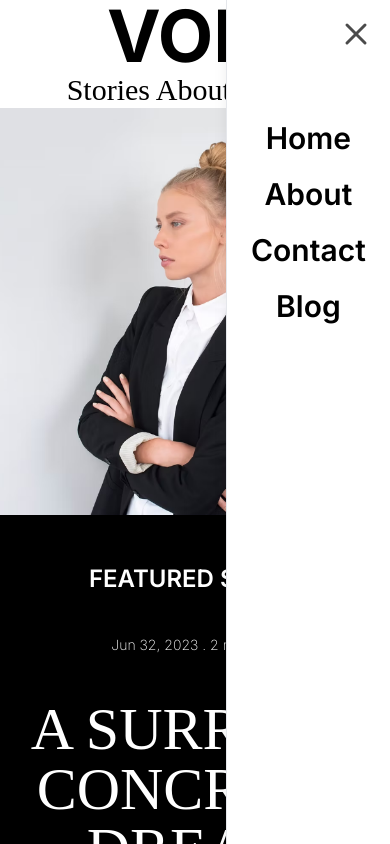
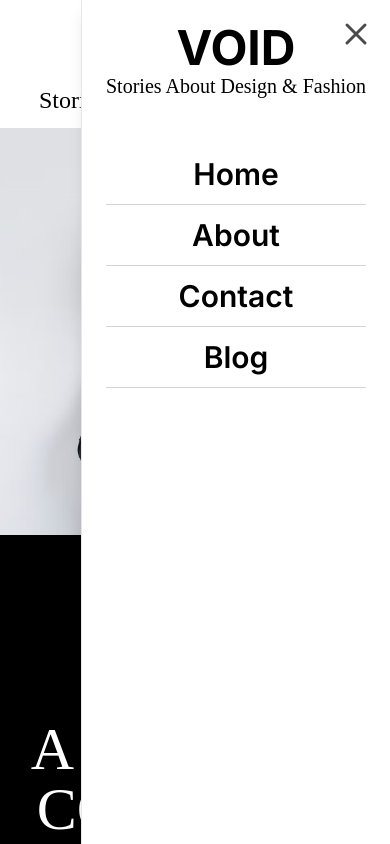
Before and after one commit to yumnashaikh07/Blog-Website, a Next.js app: page / in a window 390 px wide. Both pictures are taken after a click on the button 370 px from the left and 36 px from the top of the page. Shown: the top 844 px of the page. Built offline with nearby package versions, Linux system fonts and the light colour scheme.

Commit message:
added responsiveness

```diff
--- a/next.config.mjs
+++ b/next.config.mjs
@@ -1,4 +1,9 @@
 /** @type {import('next').NextConfig} */
-const nextConfig = {};
+const nextConfig = {
+    images: {
+        domains: ['cdn.sanity.io'], // Add the domain here
+      },
+
+};
 
 export default nextConfig;
--- a/package.json
+++ b/package.json
@@ -9,6 +9,7 @@
     "lint": "next lint"
   },
   "dependencies": {
+    "@portabletext/react": "^3.2.0",
     "@radix-ui/react-dialog": "^1.1.4",
     "@radix-ui/react-slot": "^1.1.1",
     "@rehype-pretty/transformers": "^0.13.2",
--- /dev/null
+++ b/src/app/blog/[slug]/page.tsx
@@ -0,0 +1,54 @@
+// HERE IM FETCHING DATA FROM SANITY AND RENDERING IT MY CARDS ARE STATICALY GENERATED IN Blog/page.tsx
+//IT IS EACH BLOG POST CONTENT WHICH IS SHOWN DYNAMICLY IN [slug].tsx HERE
+// I CAN FETCH DATA FROM SANITY AND RENDER IT DYNAMICALLY
+import { client } from "@/sanity/lib/client";
+import { urlFor } from "@/sanity/lib/image";
+import Image from "next/image";
+import { PortableText } from "@portabletext/react";
+import { ArrowBigLeft, HomeIcon } from "lucide-react";
+import Link from "next/link";
+
+interface BlogPostType {
+  title: string;
+  description: string;
+  slug: string;
+  image: string;
+  Content: any;
+}
+
+async function getBlogPost(slug: string) {
+  const query = `*[_type == "blogPost" && slug.current == "${slug}"]{
+    title,
+    description,
+    image,
+    "slug" : slug.current,
+    Content,
+  }[0]`;
+
+  return await client.fetch(query);
+}
+
+export default async function BlogPostPage({ params }: { params: { slug: string } }) {
+  const post: BlogPostType = await getBlogPost(params.slug);
+  if (!post) {
+    return <p>Post not found.</p>;
+  }
+
+  return (
+    <main className="flex flex-col max-w-5xl items-center p-4 mx-auto ">
+      <h1 className="text-3xl md:text-5xl  my-5 font-semibold">{post.title}</h1>
+      <p className="text-sm mb-4 border-l-2 text-start text-gray-600 pl-3 italic border-gray-500">{post.description}</p>
+      <Image src={urlFor(post.image).url()} alt={post.title} width={500} height={500}  className="mb-5"/>
+
+      <div className="text-xl ">
+        <PortableText value={post.Content}/>
+      </div>
+      <div className="border-b-2 mt-5 w-full border-gray-500 mx-auto"></div>
+      <div className="border-b-2 mt-1 w-full border-gray-500 mx-auto"></div>
+      <div className="flex justify-between mx-auto space-x-72 md:space-x-[900px]  mb-20 items-center">
+      <Link href={"/blog"} ><ArrowBigLeft size={47} strokeWidth={1.25} className=" transition-transform duration-500 hover:scale-150 "/></Link>
+      <Link href={"/"} ><HomeIcon size={35} strokeWidth={1.5} className=" transition-transform duration-500 hover:scale-150 "/></Link>
+      </div>
+    </main>
+  );
+}
--- a/src/app/blog/page.tsx
+++ b/src/app/blog/page.tsx
@@ -1,13 +1,15 @@
+//This Page is for Blog Cards Only
+// I CAN FETCH DYNAMIC DATA TOO (FROM API) OR SANITY IN THE SAME WAY AS I DID IN [slug].tsx
 import Image from "next/image";
 import Link from "next/link";
 
-interface Posts {
+interface BlogCardType {
   slug: string;
   title: string;
   image: string;
   description: string;
 }
-const blogPosts: Posts[] = [
+const BlogCards: BlogCardType [] = [
   {
     slug: "1",
     title: "The Rise of Minimalism in Fashion",
@@ -46,25 +48,22 @@ const blogPosts: Posts[] = [
     image: "/image1.png",
     description: "Mar 32, 2024 . 2 min read",
   },
+
+
 ];
 
 export default function Blogs() {
   return (
-    <div id="blog-posts" className="container mx-auto md:p-10 ">
+    <div id="blog-posts" className="container mx-auto md:p-10">
       <h2 className="text-5xl font font-extralight flex items-center justify-center text-white h-20 bg-black mb-8">
         BLOGS
       </h2>
       <div className="grid grid-cols-1 sm:grid-cols-2 lg:grid-cols-3 md:p-0 p-5 gap-8">
-        {blogPosts.map((post) => {
-          return (
-            <Link
-              key={post.slug}
-              href={`/blog/${post.slug}`}
-              className="border rounded-lg overflow-hidden shadow-md block"
-            >
+        {BlogCards.map((BlogCard) => (
+          <Link key={BlogCard.slug} href={`/blog/${BlogCard.slug}` } className="border rounded-lg overflow-hidden shadow-md block">
               <Image
-                src={post.image}
-                alt={post.title}
+                src={BlogCard.image}
+                alt={BlogCard.title}
                 width={500}
                 height={300}
                 className="w-full h-56 object-cover"
@@ -72,13 +71,10 @@ export default function Blogs() {
                 blurDataURL="/path/to/low-res-image.jpg"
               />
               <div className="p-4">
-                <p className="text-sm "> {post.description}</p>
-                <h3 className="text-xl font-bold">{post.title}</h3>
+                <h3 className="text-xl font-bold">{BlogCard.title}</h3>
+                <p className="text-sm text-gray-500">{BlogCard.description}</p>
               </div>
-            </Link>
-          );
-        })}
+          </Link>
+        ))}
       </div>
-    </div>
-  );
-}
+    </div>)}
--- a/src/app/eachblog/[slug]/page.tsx
+++ /dev/null
@@ -1,37 +0,0 @@
-// //HERE IM FETCHING STATIC DATA IN "MARKDOWN .MD FILES" DYNAMICALLY
-// // I CAN FETCH DYNAMIC DATA TOO (FROM API) IN THE SAME WAY
-// //I CAN FETCH DATA FROM SANITY AND RENDER IT DYNAMICALLY
-import { client } from "@/sanity/lib/client"
-
-interface BlogPostType {
-  title: string,
-  description: string,
-  slug: string,
-  image: string,
-  content: string
-}
-async function getBlogPost(){
-  const query = `*[_type == "blogPost"]{
-    title,
-    description,
-    slug,
-    image,
-    content
-    }`
-
-return await client.fetch(query)
-  }
-
-  export default async function BlogPostPage(){
-      const Posts : BlogPostType []= await getBlogPost()
-      console.log(Posts)
-    return(
-    <main>
-{Posts.map((Post:BlogPostType , slug :number) =>
-  <div><h1>{Post.title}</h1>
-<p>{Post.slug}</p></div>
-
-)}
-        </main>
-  )
-}
--- a/src/app/page.tsx
+++ b/src/app/page.tsx
@@ -1,12 +1,25 @@
 
 import Image from "next/image";
 import Link from "next/link";
+interface BlogCardType {
+  slug: string;
+  title: string;
+  image: string;
+  description: string;
+}
+const BlogCards: BlogCardType [] = [
+  {
+    slug: "0",
+    title: "A SURREAL CONCRETE DREAM",
+    image: "/blog.png",
+    description: "Mar 32, 2024 . 2 min read",
+  },]
 export default function Home() {
-  // const featuredPosts = posts.slice(0, 3); // Get the first 3 blog posts for the homepage
+  // const featuredPosts = post.slice(0, 3); // Get the first 3 blog posts for the homepage
 
   return (
     <main>
-          <h1 className="text-3xl  font text-center">Stories About Design</h1>
+          <h1 className="text-2xl md:text-3xl md:my-0 my-3 font text-center">Stories About Design & Fashion</h1>
       <div className="md:flex md:justify-between grid grid-cols-1 md:my-11 md:px-20">
           <Image
             src={"/blog.png"}
@@ -14,23 +27,19 @@ export default function Home() {
             height={611}
             alt="herosection01"
           />
+
+
         <div className="bg-black text-white py-12 text-center md:w-[637px] md:h-[611px]">
+        {BlogCards.map((BlogCard) => (
+          <Link key={BlogCard.slug} href={`/blog/${BlogCard.slug}` }>
           <h1 className="text-2xl font-semibold">FEATURED STORY</h1>
-          <h5 className="text-sm font-extralight mt-10 md:mt-20">Jun 32, 2023 . 2 min read</h5>
-          <h1 className="md:text-7xl text-6xl font mt-11"><Link href={"/"}>A SURREAL CONCRETE DREAM</Link></h1>
+          <h5 className="text-sm font-extralight mt-10 md:mt-20">{BlogCard.description}</h5>
+          <h1 className="md:text-7xl text-6xl font mt-11">{BlogCard.title}</h1>
+          </Link>))}
         </div>
+
       </div>
       <div className="border-b-[1px] border-white flex md:hidden"></div>
-
-      {/* <section>
-        <h3 className=" text-3xl px-20">LATEST</h3>
-        <div className="grid grid-cols-1 md:grid-cols-3 gap-10">
-        {featuredPosts.map((post) => (
-          <BlogCard key={post.slug} post={post} />
-        ))}
-      </div>
-      </section> */}
-
     </main>
   );
 }
--- a/src/components/header.tsx
+++ b/src/components/header.tsx
@@ -1,36 +1,56 @@
-'use client'
-import { Button } from "@/components/ui/button"
-import {
-    Sheet,
-    SheetContent,
-    SheetTrigger,
-  } from "@/components/ui/sheet"
+"use client";
+import { Button } from "@/components/ui/button";
+import { Sheet, SheetContent, SheetTrigger } from "@/components/ui/sheet";
 import useInvalidPaths from "@/lib/invalid-paths";
-  import {AlignJustifyIcon } from 'lucide-react';
+import { AlignJustifyIcon } from "lucide-react";
 import Link from "next/link";
 
-export default function Header(){
-  const invalidPaths :boolean = useInvalidPaths();
-  if(invalidPaths)return <></>
-    return(
+export default function Header() {
+  const invalidPaths: boolean = useInvalidPaths();
+  if (invalidPaths) return <></>;
+  return (
     <header className="flex  justify-between md:p-10 items-center">
-<Button className="bg-white rounded-none border-black text-black px-11 py-5 hover:bg-black hover:text-white border-[1px] md:flex hidden"><Link href={"/"}>Subscribe</Link></Button>
-<h1 className="text-7xl text-black md:ml-0 ml-[107px] font-bold">VOID</h1>
-<Sheet >
-  <SheetTrigger><h1 className="md:flex hidden text-5xl font-bold  text-black">Menu</h1><AlignJustifyIcon className="md:hidden flex mr-3 text-black" size={28}/></SheetTrigger>
+      <Button className=" border-black text-black hover:text-white  px-11 py-5 bg-white  hover:bg-black border-[1px] md:flex hidden">
+        <Link href={"/"}>Subscribe</Link>
+      </Button>
+      <h1 className="text-7xl text-black md:ml-0 ml-[113px] font-bold">VOID</h1>
+      <Sheet>
+        <SheetTrigger>
+          <h1 className="md:flex hidden text-5xl font-bold  text-black">
+            Menu
+          </h1>
+          <AlignJustifyIcon
+            className="md:hidden flex mr-3 text-black"
+            size={28}
+          />
+        </SheetTrigger>
         <SheetContent>
+          <h1 className="md:text-7xl text-center text-5xl text-black font-bold">
+            VOID
+          </h1>
+          <p className="text-xl  font text-center">Stories About Design & Fashion</p>
           <nav className="text-black text-3xl text-center font-semibold">
-    <ul className="space-y-5  ">
-        <li className=" hover:text-red-700 mt-24"><Link href={"/"} >Home</Link></li>
-        <li className=" hover:text-red-700"><Link href={"/about"}>About</Link></li>
-        <li className=" hover:text-red-700"><Link href={"/about#contact"} >Contact</Link></li>
-        <li className=" hover:text-red-700"><Link href={"/blog"}>Blog</Link></li>
+            <ul className="space-y-3">
+              <li className=" hover:text-red-700 mt-14">
+                <Link href={"/"}>Home</Link>
+              </li>
+              <div className="border-b-gray-300 border-b-[1px] w-full"></div>
+              <li className=" hover:text-red-700">
+                <Link href={"/about"}>About</Link>
+              </li>
+              <div className="border-b-gray-300 border-b-[1px] w-full"></div>
+              <li className=" hover:text-red-700">
+                <Link href={"/about#contact"}>Contact</Link>
+              </li>
+              <div className="border-b-gray-300 border-b-[1px] w-full"></div>
+              <li className=" hover:text-red-700">
+                <Link href={"/blog"}>Blog</Link>
+              </li>
+              <div className="border-b-gray-300 border-b-[1px] w-full"></div>
             </ul>
           </nav>
         </SheetContent>
       </Sheet>
-
-
     </header>
-    )
+  );
 }
--- /dev/null
+++ b/src/components/portabletext.tsx
@@ -0,0 +1,4 @@
+// import { PortableTextComponent } from '@portabletext/react'
+// export default function PortableText : PortableTextComponent = {
+//     block: {
+// }
```
Also changed, not shown: src/sanity/schemaTypes/post.ts (+6 -6 lines), src/components/footer.tsx (line endings or trailing spaces), 1 other file (tests, documents, lock files or other folders). Lines whose indentation alone changed are shown as unchanged.
